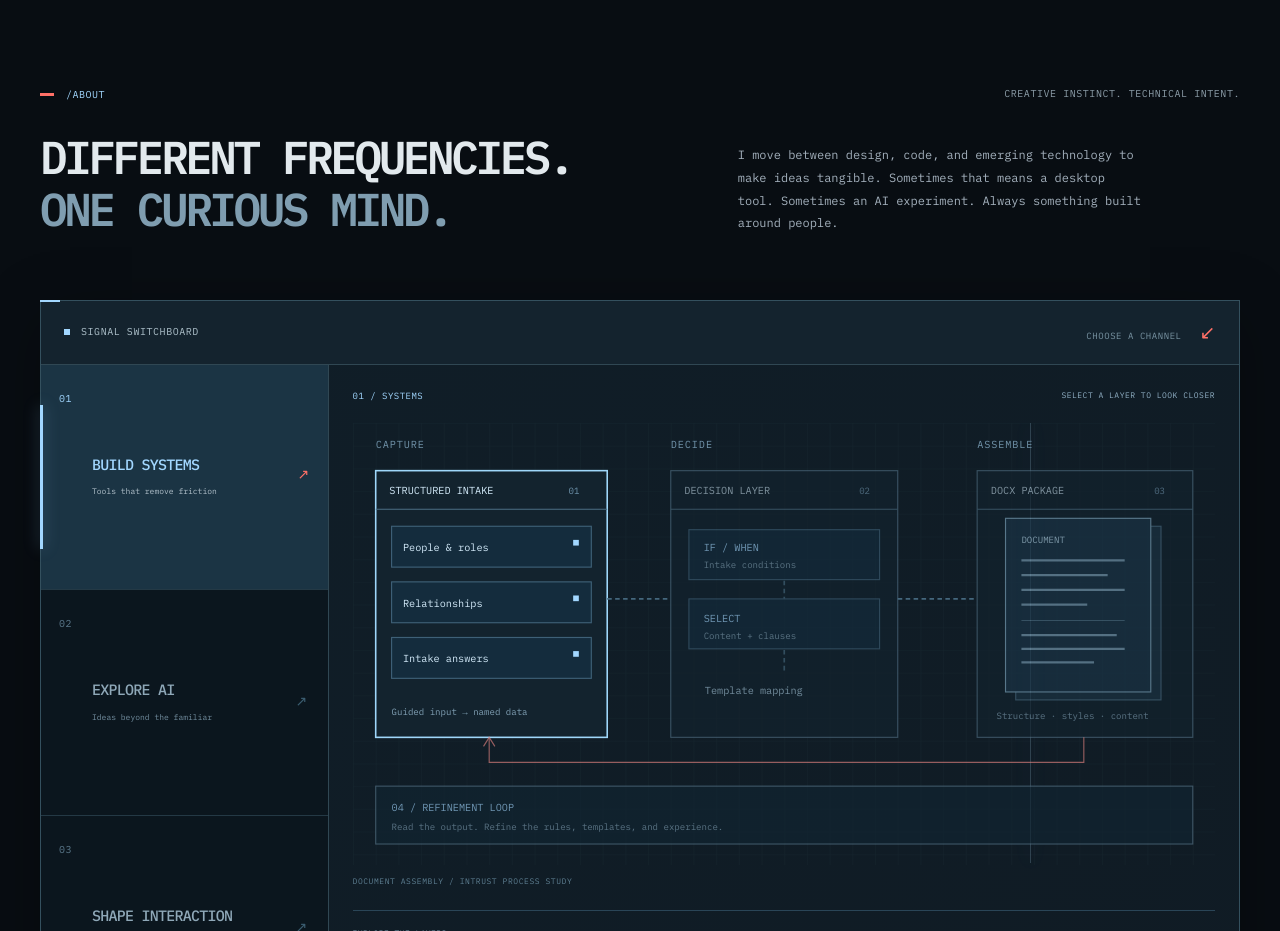
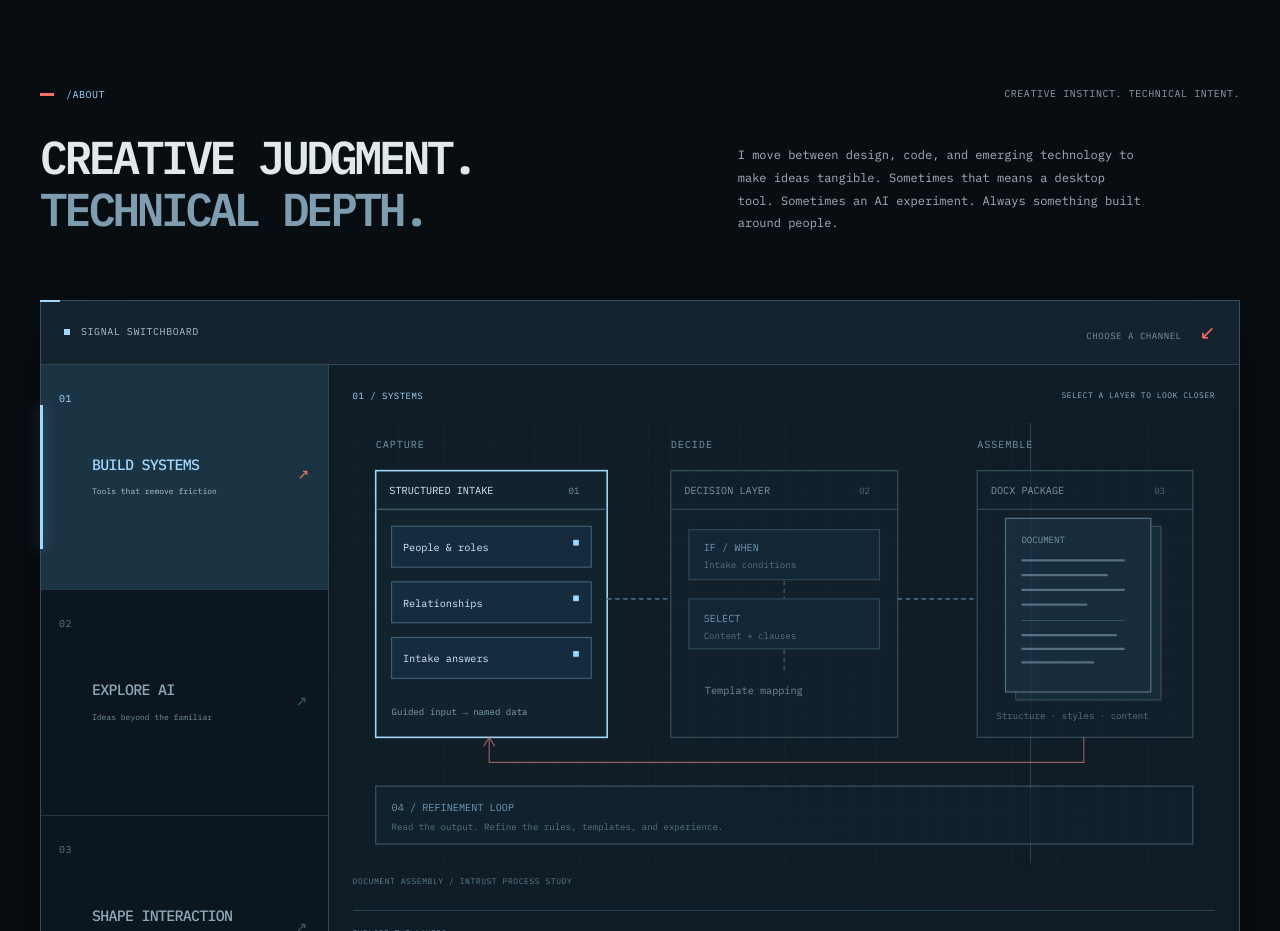
Before and after one commit to IsaacNino/portfolioRedesign, a website with bundled scripts: page index.html in a window 1280 px wide. Shown: the part 980-1911 px from the top of the page. Built offline with nearby package versions, Linux system fonts and the light colour scheme.

Commit message:
Refine about heading to creative judgment and technical depth

```diff
--- a/index.html
+++ b/index.html
@@ -46,7 +46,7 @@
 <div class="practice-strip" id="practiceStrip" aria-hidden="true"><div id="practiceTrack"><div class="practice-loop"><span>Design is how it feels.</span><b>↗</b><span>Technology makes it real.</span><b>↗</b><span>Curiosity is the starting point.</span><b>↗</b></div><div class="practice-loop"><span>Design is how it feels.</span><b>↗</b><span>Technology makes it real.</span><b>↗</b><span>Curiosity is the starting point.</span><b>↗</b></div></div></div>
 <section class="about shell section-space" id="about" aria-labelledby="aboutTitle">
 <div class="section-kicker"><span>/about</span><span class="mono">Creative instinct. Technical intent.</span></div>
-<div class="about-intro"><h2 id="aboutTitle" class="reveal">Different frequencies.<br><span>One curious mind.</span></h2><p class="reveal">I move between design, code, and emerging technology to make ideas tangible. Sometimes that means a desktop tool. Sometimes an AI experiment. Always something built around people.</p></div>
+<div class="about-intro"><h2 id="aboutTitle" class="reveal">Creative judgment.<br><span>Technical depth.</span></h2><p class="reveal">I move between design, code, and emerging technology to make ideas tangible. Sometimes that means a desktop tool. Sometimes an AI experiment. Always something built around people.</p></div>
 <div class="signal-console reveal" id="signalConsole" data-mode="systems" aria-label="Explore my areas of practice">
 <div class="console-bar mono"><span><i></i> Signal switchboard</span><span>Choose a channel <b aria-hidden="true">↙</b></span></div>
 <div class="console-body"><div class="channel-selector" role="group" aria-label="Areas of practice">
```
